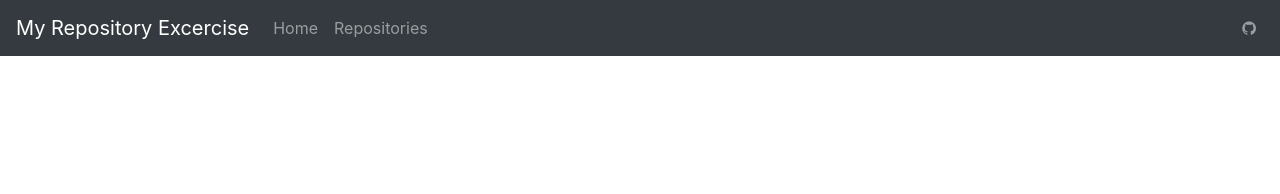
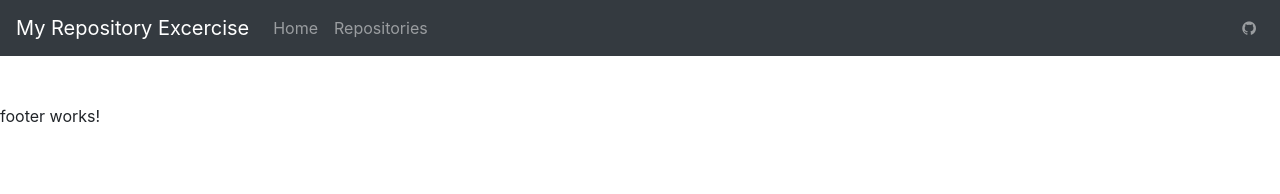
Before and after one commit to IvySaskia/prueba, an Angular app: page / in a window 1280 px wide. Shown: the top 194 px of the page. Built offline with nearby package versions, Linux system fonts and the light colour scheme.

Commit message:
create footer component

```diff
--- a/src/app/app.component.html
+++ b/src/app/app.component.html
@@ -1,2 +1,3 @@
 <app-header></app-header>
 <router-outlet></router-outlet>
+<app-footer></app-footer>
--- a/src/app/app.module.ts
+++ b/src/app/app.module.ts
@@ -5,12 +5,14 @@
 import { AppComponent } from './app.component';
 import { UsersComponent } from './users/users.component';
 import { HeaderComponent } from './header/header.component';
+import { FooterComponent } from './footer/footer.component';
 
 @NgModule({
   declarations: [
     AppComponent,
     UsersComponent,
-    HeaderComponent
+    HeaderComponent,
+    FooterComponent
   ],
   imports: [
     BrowserModule,
--- /dev/null
+++ b/src/app/footer/footer.component.html
@@ -0,0 +1 @@
+<p>footer works!</p>
--- /dev/null
+++ b/src/app/footer/footer.component.ts
@@ -0,0 +1,15 @@
+import { Component, OnInit } from '@angular/core';
+
+@Component({
+  selector: 'app-footer',
+  templateUrl: './footer.component.html',
+  styleUrls: ['./footer.component.css']
+})
+export class FooterComponent implements OnInit {
+
+  constructor() { }
+
+  ngOnInit() {
+  }
+
+}
```
Also changed, not shown: src/app/footer/footer.component.css (added), 1 other file (tests, documents, lock files or other folders).
